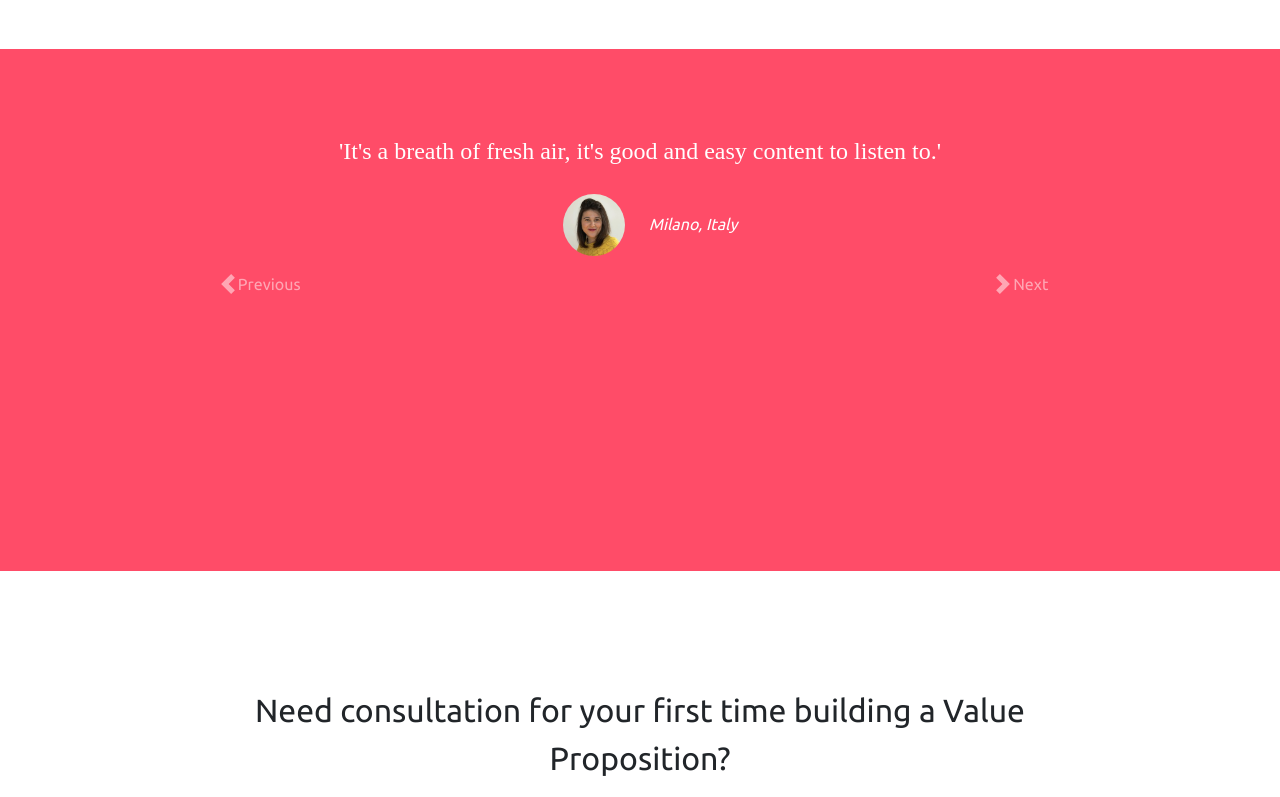
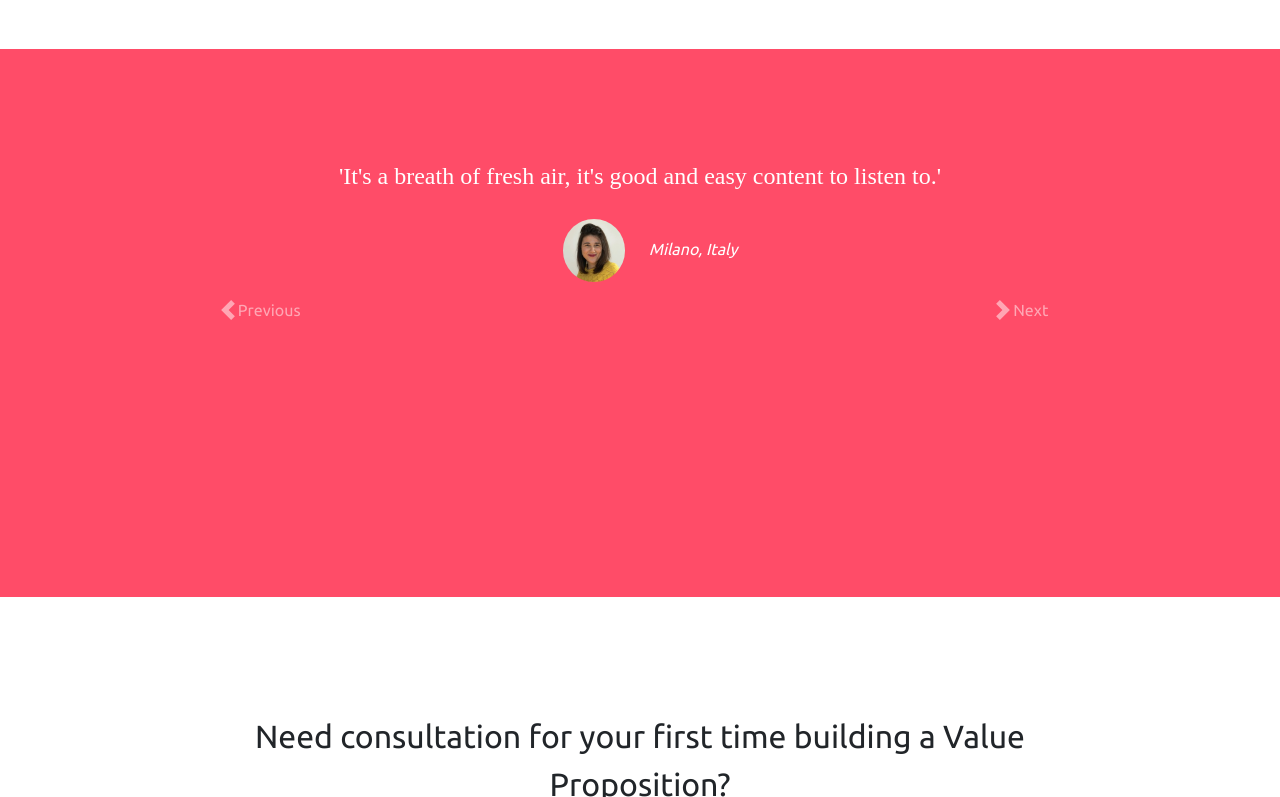
Before and after one commit to vlosa/makingvalue, a plain HTML site: page index.html in a window 1280 px wide. Shown: the part 801-1598 px from the top of the page. Drawn offline with nearby package versions, Linux system fonts and the light colour scheme.

Commit message:
Update styles.css

```diff
--- a/styles.css
+++ b/styles.css
@@ -103,7 +103,7 @@ p {
 /*-- Testimonials --> */
 
 #testimonials {
-padding: 2% 15% 6%;
+padding: 4% 15% 6%;
 text-align: center;
 background-color: #ff4c68;
 color: #fff;
```
